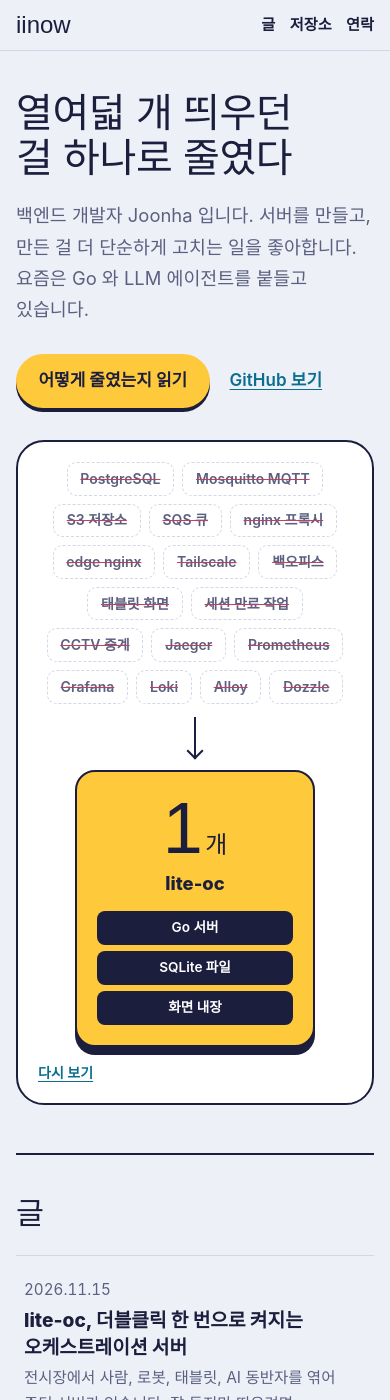
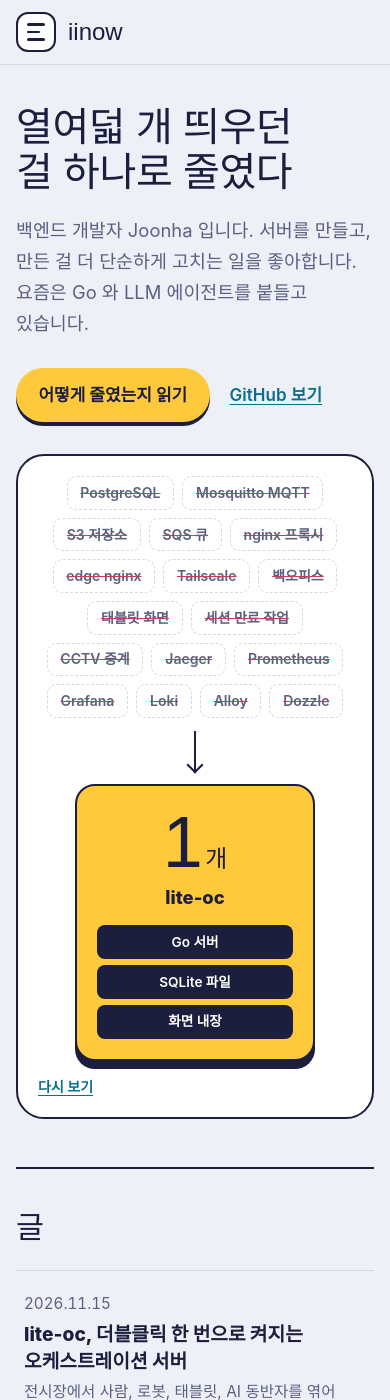
Before and after one commit to iinow/iinow.github.io, a Jekyll site: the page built from index.html, in a window 390 px wide and 1400 px high. Built offline with Jekyll 4.4.1, drawn with Linux system fonts in a browser that asks for light colours; some web fonts are replaced.

Commit message:
왼쪽 햄버거 메뉴: 처음·글 목록·저장소·연락 + 글 전체 목록
Co-Authored-By: Claude Fable 5.2 <noreply@anthropic.com>

```diff
--- a/_layouts/default.html
+++ b/_layouts/default.html
@@ -35,13 +35,40 @@
 <a class="skip" href="#main">본문으로 건너뛰기</a>
 
 <header class="top">
-  <a class="logo" href="/" aria-label="iinow 처음으로">iinow</a>
+  <div class="top-left">
+    <button class="burger" id="burger" type="button" aria-label="메뉴 열기" aria-haspopup="dialog" aria-controls="drawer">
+      <span></span><span></span><span></span>
+    </button>
+    <a class="logo" href="/" aria-label="iinow 처음으로">iinow</a>
+  </div>
   <nav aria-label="주요 메뉴">
     <a href="/#posts">글</a>
     <a href="/#repos">저장소</a>
     <a href="#contact">연락</a>
   </nav>
 </header>
+
+<dialog class="drawer" id="drawer" aria-label="메뉴">
+  <div class="drawer-head">
+    <a class="logo" href="/">iinow</a>
+    <form method="dialog"><button class="drawer-close" aria-label="메뉴 닫기">닫기</button></form>
+  </div>
+  <nav aria-label="전체 메뉴">
+    <ul class="drawer-main">
+      <li><a href="/"{% if page.url == '/' %} aria-current="page"{% endif %}>처음</a></li>
+      <li><a href="/#posts">글 목록</a></li>
+      <li><a href="/#repos">공개 저장소</a></li>
+      <li><a href="#contact">연락</a></li>
+    </ul>
+    <h2>글 {{ site.posts | size }}개</h2>
+    <ul class="drawer-posts">
+      {%- for post in site.posts %}
+      <li><a href="{{ post.url }}"{% if page.url == post.url %} aria-current="page"{% endif %}><time datetime="{{ post.date | date: '%Y-%m-%d' }}">{{ post.date | date: '%Y.%m.%d' }}</time>{{ post.title | escape }}</a></li>
+      {%- endfor %}
+    </ul>
+    <p class="drawer-foot"><a href="/feed.xml">RSS 구독</a></p>
+  </nav>
+</dialog>
 
 <main id="main">
 {{ content }}
--- a/main.js
+++ b/main.js
@@ -138,3 +138,14 @@ document.querySelectorAll('.prose img').forEach((img) => {
 viewer.addEventListener('click', (e) => {
   if (e.target === viewer) viewer.close()
 })
+
+// ── 왼쪽 메뉴 ──
+const drawer = document.getElementById('drawer')
+const burger = document.getElementById('burger')
+if (drawer && burger) {
+  burger.addEventListener('click', () => drawer.showModal())
+  drawer.addEventListener('click', (e) => {
+    // 바깥(배경)을 누르거나 메뉴 안 링크를 누르면 닫는다
+    if (e.target === drawer || e.target.closest('a')) drawer.close()
+  })
+}
--- a/style.css
+++ b/style.css
@@ -62,6 +62,33 @@ ul, ol { padding: 0; list-style: none; }
 .top nav { display: flex; gap: 1.25rem; }
 .top nav a { color: var(--ink); text-decoration: none; font-weight: 600; font-size: 0.95rem; }
 .top nav a:hover { color: var(--teal); }
+
+.top-left { display: flex; align-items: center; gap: 0.75rem; }
+.burger { display: grid; gap: 5px; width: 2.5rem; height: 2.5rem; padding: 0 0.55rem; align-content: center; background: var(--surface); border: 2px solid var(--ink); border-radius: 0.75rem; cursor: pointer; }
+.burger span { display: block; height: 2.5px; border-radius: 2px; background: var(--ink); transition: width 0.15s; }
+.burger span:nth-child(2) { width: 70%; }
+.burger:hover span:nth-child(2) { width: 100%; }
+.burger:hover { background: var(--sun); border-color: #1b1e3c; }
+.burger:hover span { background: #1b1e3c; }
+
+/* 왼쪽 메뉴 */
+.drawer { margin: 0; inset: 0 auto 0 0; height: 100dvh; max-height: none; width: min(22rem, 86vw); max-width: none; padding: 1.25rem 1.25rem 2rem; background: var(--paper); color: var(--ink); border: 0; border-right: 2px solid var(--ink); border-radius: 0; overflow-y: auto; }
+.drawer[open] { animation: drawer-in 0.22s cubic-bezier(0.2, 0.8, 0.2, 1); }
+.drawer::backdrop { background: rgba(15, 17, 36, 0.55); animation: fade-in 0.22s; }
+@keyframes drawer-in { from { transform: translateX(-100%); } }
+@keyframes fade-in { from { opacity: 0; } }
+.drawer-head { display: flex; justify-content: space-between; align-items: center; }
+.drawer-close { font: inherit; font-size: 0.9rem; font-weight: 700; color: var(--ink); background: var(--surface); border: 2px solid var(--ink); border-radius: 999px; padding: 0.3rem 0.9rem; cursor: pointer; }
+.drawer-close:hover { background: var(--sun); color: #1b1e3c; border-color: #1b1e3c; }
+.drawer-main { margin-top: 1.5rem; }
+.drawer-main a { display: block; padding: 0.55rem 0.75rem; border-radius: 0.6rem; font-size: 1.2rem; font-weight: 800; color: var(--ink); text-decoration: none; }
+.drawer a:hover { background: var(--surface); }
+.drawer a[aria-current] { background: var(--sun); color: #1b1e3c; }
+.drawer h2 { margin: 1.75rem 0 0.5rem; padding: 1rem 0.75rem 0; border-top: 1px solid var(--line); font-size: 0.9rem; font-weight: 700; color: var(--muted); }
+.drawer-posts a { display: block; padding: 0.6rem 0.75rem; border-radius: 0.6rem; color: var(--ink); text-decoration: none; font-weight: 600; line-height: 1.45; }
+.drawer-posts time { display: block; font-size: 0.8rem; font-weight: 600; color: var(--muted); font-variant-numeric: tabular-nums; }
+.drawer-posts a[aria-current] time { color: #1b1e3c; }
+.drawer-foot { margin-top: 1.5rem; padding: 0 0.75rem; font-size: 0.95rem; }
 
 main { padding: 0 1rem; }
 
@@ -228,7 +255,7 @@ dialog img { border-radius: 0.75rem; background: #fff; }
   .ls { grid-column: 1; }
   .repos li a { grid-template-columns: 1fr auto; }
   .ry { display: none; }
-  .top nav { gap: 0.9rem; }
+  .top > nav { display: none; }
   .prose table { font-size: 0.9rem; }
 }
 
```
